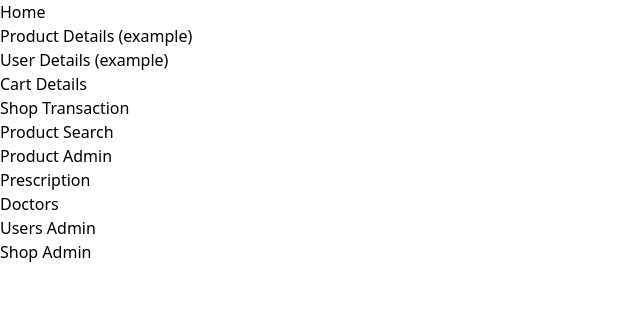
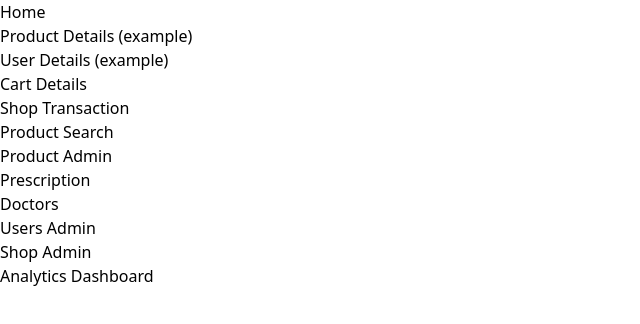
Before and after one commit to FabricioLanche/PharmaVida-fronted, a React (Vite) app: page / in a window 1280 px wide. Shown: the top 324 px of the page, without its empty margins (0-640 px from the left). Built offline with nearby package versions, Linux system fonts and the light colour scheme.

Commit message:
feat: agregar el page de las querys

```diff
--- a/src/pages/Home.tsx
+++ b/src/pages/Home.tsx
@@ -16,6 +16,7 @@ export default function Home() {
 					<li><Link to="/doctors">Doctors</Link></li>
 					<li><Link to="/admin/users">Users Admin</Link></li>
 					<li><Link to="/admin/shop">Shop Admin</Link></li>
+					<li><Link to="/analitica">Analytics Dashboard</Link></li>
 				</ul>
 			</nav>
 		</div>
```
